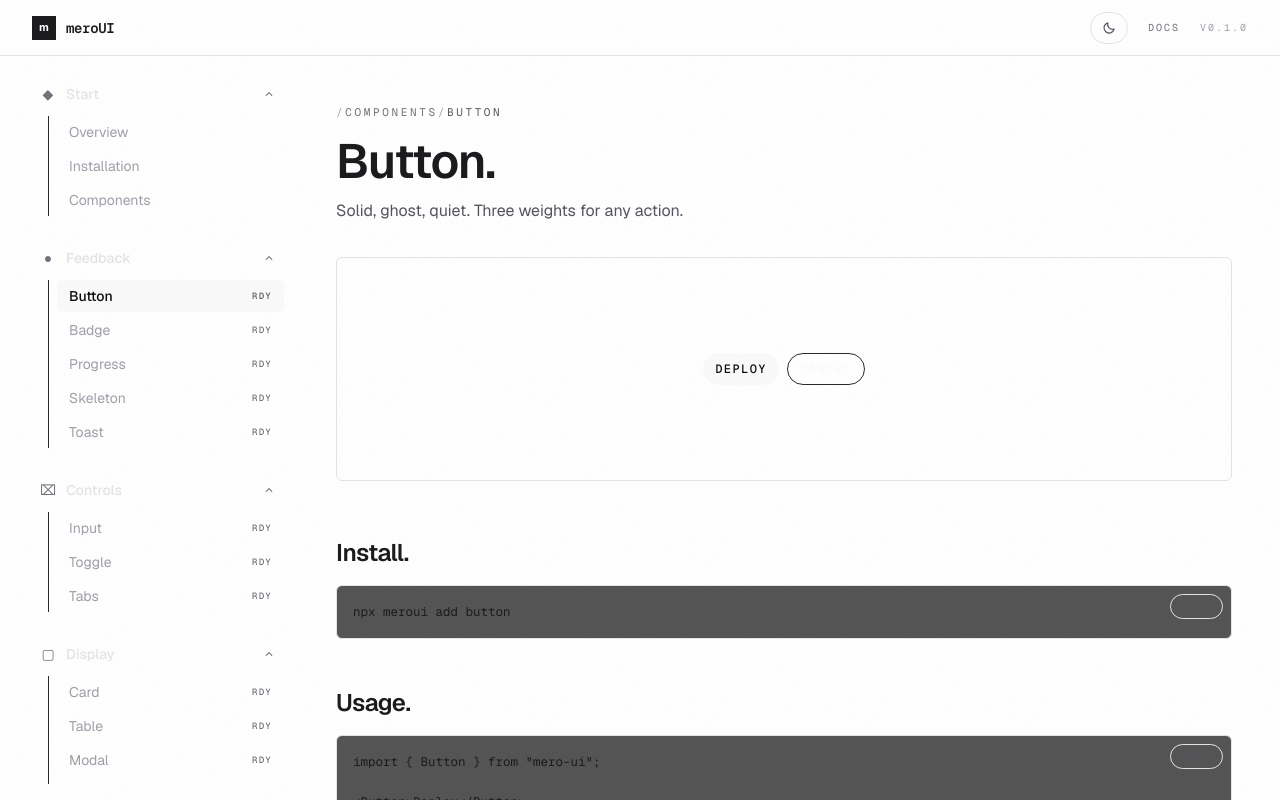
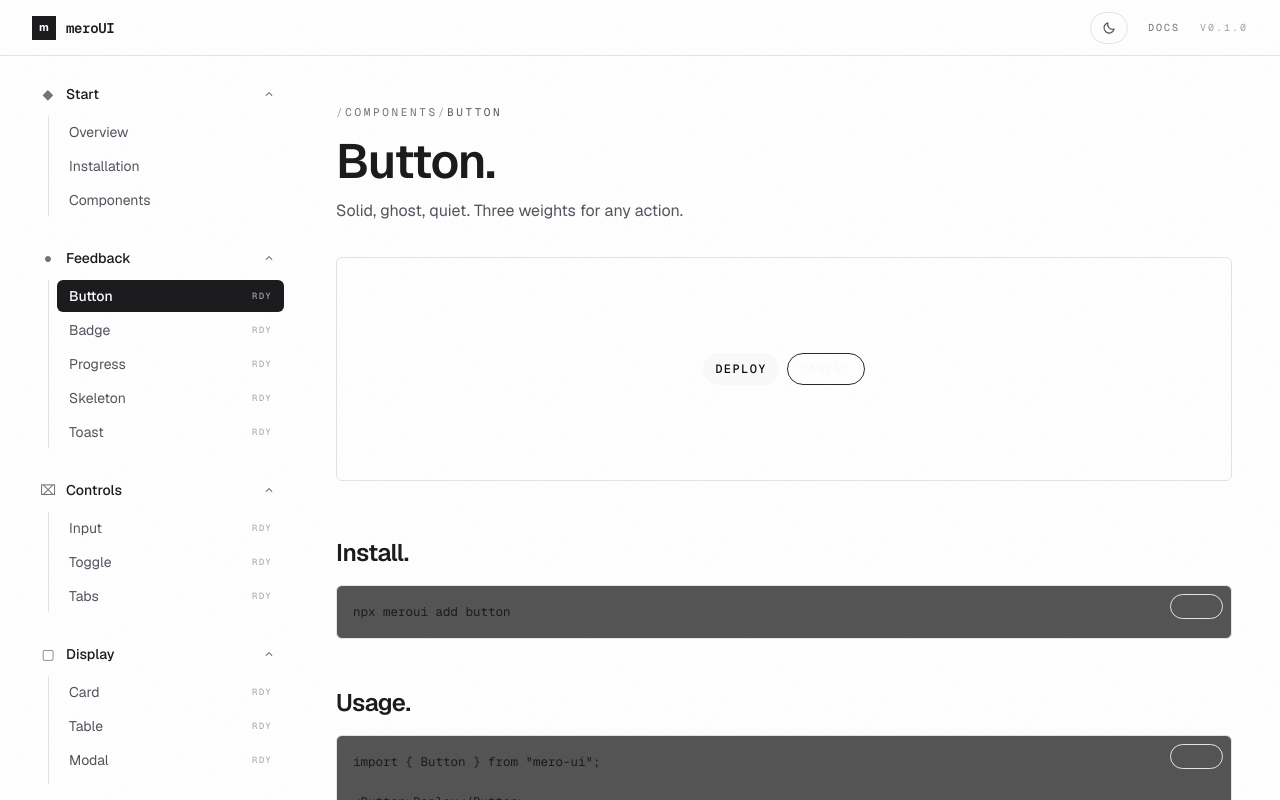
Before and after one commit to shivraj598/meroUI, a Next.js app: page /components/button in a window 1280 px wide. Shown: the top 800 px of the page. Built offline with nearby package versions, Linux system fonts and the light colour scheme.

Commit message:
style: update Sidebar component styles for improved consistency and add ThemeToggle

```diff
--- a/src/components/docs/Sidebar.tsx
+++ b/src/components/docs/Sidebar.tsx
@@ -4,6 +4,7 @@ import { useEffect, useRef, useState } from "react";
 import { usePathname } from "next/navigation";
 import Link from "next/link";
 import { COMPONENT_GROUPS, DOC_SECTIONS } from "./nav";
+import { ThemeToggle } from "@/components/ThemeToggle";
 
 /* Scrollspy targets: the three /docs sections. Component pages highlight by
    path instead, so no component anchors are tracked here. */
@@ -61,7 +62,7 @@ function Chevron({ open }: { open: boolean }) {
       strokeLinecap="round"
       strokeLinejoin="round"
       aria-hidden
-      className={`size-3.5 shrink-0 text-zinc-500 transition-transform duration-200 ${
+      className={`size-3.5 shrink-0 text-faint transition-transform duration-200 ${
         open ? "rotate-180" : ""
       }`}
     >
@@ -180,8 +181,8 @@ export function Sidebar() {
   const linkCls = (item: NavItem) =>
     `relative z-10 flex w-full items-center justify-between gap-2 rounded-md px-3 py-1.5 text-sm transition-colors ${
       current === item.id
-        ? "bg-zinc-50 font-medium text-zinc-950"
-        : "text-zinc-400 hover:bg-zinc-900/60 hover:text-zinc-50"
+        ? "bg-ink font-medium text-canvas"
+        : "text-muted hover:bg-panel/60 hover:text-ink"
     }`;
 
   const renderNav = (
@@ -192,9 +193,9 @@ export function Sidebar() {
             type="button"
             onClick={() => toggleGroup(g.id)}
             aria-expanded={!!openGroups[g.id]}
-            className="flex w-full items-center gap-2.5 rounded-md px-2 py-2 text-left text-sm font-medium text-zinc-200 transition-colors hover:text-zinc-50"
+            className="flex w-full items-center gap-2.5 rounded-md px-2 py-2 text-left text-sm font-medium text-ink transition-colors hover:text-ink"
           >
-            <span aria-hidden className="w-4 text-center text-zinc-500">
+            <span aria-hidden className="w-4 text-center text-faint">
               {g.icon}
             </span>
             <span className="min-w-0 flex-1 truncate">{g.title}</span>
@@ -202,7 +203,7 @@ export function Sidebar() {
           </button>
 
           {openGroups[g.id] && (
-            <div className="mt-1 ml-4 flex flex-col space-y-0.5 border-l border-zinc-800 pl-2">
+            <div className="mt-1 ml-4 flex flex-col space-y-0.5 border-l border-line pl-2">
               {g.children.map((item) => (
                 <div key={item.id} className="relative">
                   <a
@@ -215,7 +216,7 @@ export function Sidebar() {
                     {typeof item.built === "boolean" && (
                       <span
                         aria-hidden
-                        className="ml-2 shrink-0 font-mono text-[9px] uppercase tracking-[0.14em] text-zinc-600"
+                        className="ml-2 shrink-0 font-mono text-[9px] uppercase tracking-[0.14em] text-dim"
                       >
                         {item.built ? "rdy" : "soon"}
                       </span>
@@ -233,26 +234,28 @@ export function Sidebar() {
   return (
     <>
       {/* mobile top bar */}
-      <div className="fixed inset-x-0 top-0 z-40 flex h-14 items-center justify-between border-b border-zinc-800 bg-zinc-950/90 px-4 backdrop-blur-sm lg:hidden">
+      <div className="fixed inset-x-0 top-0 z-40 flex h-14 items-center justify-between border-b border-line bg-canvas/90 px-4 backdrop-blur-sm lg:hidden">
         <Link href="/" aria-label="meroUI home" className="flex items-center gap-2.5">
-          <span className="flex size-6 items-center justify-center bg-zinc-50 text-[11px] font-bold leading-none text-zinc-950">
+          <span className="flex size-6 items-center justify-center bg-ink text-[11px] font-bold leading-none text-canvas">
             m
           </span>
-          <span className="font-mono text-sm font-semibold tracking-tight text-zinc-50">
+          <span className="font-mono text-sm font-semibold tracking-tight text-ink">
             meroUI
           </span>
-          <span className="font-mono text-[10px] uppercase tracking-[0.24em] text-zinc-400">
+          <span className="font-mono text-[10px] uppercase tracking-[0.24em] text-muted">
             / docs
           </span>
         </Link>
-        <button
-          ref={toggleRef}
-          type="button"
+        <div className="flex items-center gap-2">
+          <ThemeToggle label={false} />
+          <button
+            ref={toggleRef}
+            type="button"
           aria-expanded={open}
           aria-controls="docs-drawer"
           aria-label={open ? "Close documentation menu" : "Open documentation menu"}
           onClick={() => setOpen((v) => !v)}
-          className="flex size-8 flex-col items-center justify-center gap-1 rounded-md border border-zinc-800 text-zinc-300 transition-colors hover:border-zinc-50 hover:text-zinc-50"
+          className="flex size-8 flex-col items-center justify-center gap-1 rounded-md border border-line text-ink transition-colors hover:border-ink hover:text-ink"
         >
           <span
             className={`h-px w-4 bg-current transition-transform duration-200 ${
@@ -265,6 +268,7 @@ export function Sidebar() {
             }`}
           />
         </button>
+        </div>
       </div>
 
       {/* desktop sticky sidebar */}
@@ -281,16 +285,16 @@ export function Sidebar() {
             type="button"
             aria-label="Close menu"
             onClick={() => setOpen(false)}
-            className="absolute inset-0 bg-zinc-950/70"
+            className="absolute inset-0 bg-scrim/70"
           />
           <aside
             role="dialog"
             aria-modal="true"
             aria-label="Documentation menu"
-            className="absolute inset-y-0 left-0 flex w-72 flex-col overflow-y-auto border-r border-zinc-800 bg-zinc-950"
+            className="absolute inset-y-0 left-0 flex w-72 flex-col overflow-y-auto border-r border-line bg-canvas"
           >
-            <header className="sticky top-0 z-10 flex h-14 shrink-0 items-center border-b border-zinc-800 bg-zinc-950 px-4">
-              <span className="font-mono text-[10px] uppercase tracking-[0.3em] text-zinc-400">
+            <header className="sticky top-0 z-10 flex h-14 shrink-0 items-center border-b border-line bg-canvas px-4">
+              <span className="font-mono text-[10px] uppercase tracking-[0.3em] text-muted">
                 meroUI / docs
               </span>
             </header>
```
